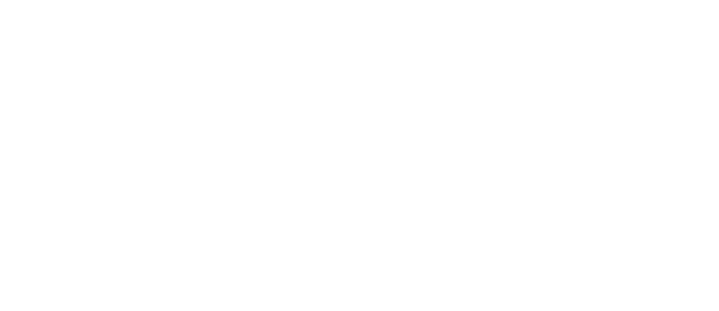
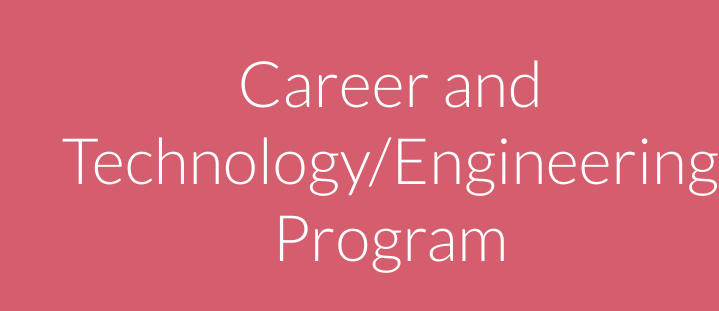
Before and after one commit to GreenNick/tsa-webmaster-2018, a React (Create React App) app: page /CTE in a window 1280 px wide. Shown: the part 141-452 px from the top of the page, without its empty margins (561-1280 px from the left). Built offline with nearby package versions, Linux system fonts and the light colour scheme.

Commit message:
adds cte landing

```diff
--- a/src/App.js
+++ b/src/App.js
@@ -1,11 +1,13 @@
 import React from 'react'
 import { BrowserRouter, Route } from 'react-router-dom'
 import TSA from './Components/TSA/TSA'
+import CTE from './Components/CTE/CTE'
 
 const App = () => (
   <BrowserRouter>
     <div>
       <Route path='/' component={TSA} exact />
+      <Route path='/CTE' component={CTE} exact />
     </div>
   </BrowserRouter>
 )
--- /dev/null
+++ b/src/Components/CTE/CTE.js
@@ -0,0 +1,10 @@
+import React from 'react'
+import Landing from '../Landing/Landing'
+
+const CTE = () => (
+  <Landing
+    title='Career and Technology/Engineering Program'
+    tagline='' />
+)
+
+export default CTE
```
